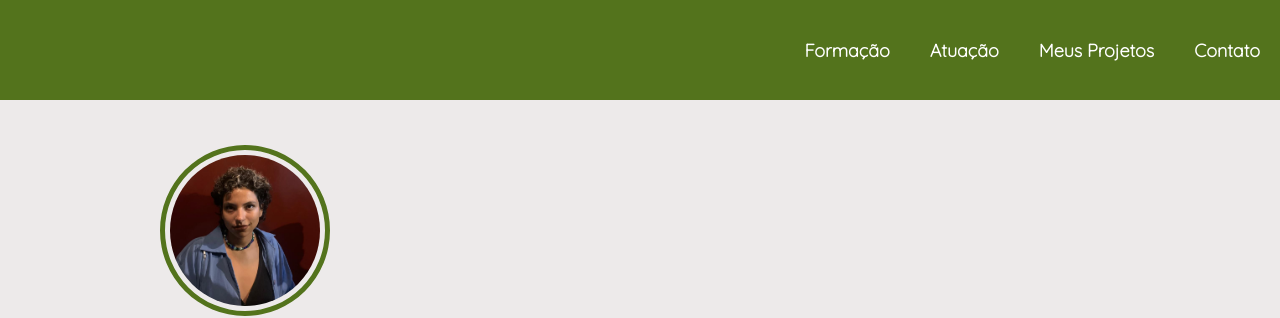
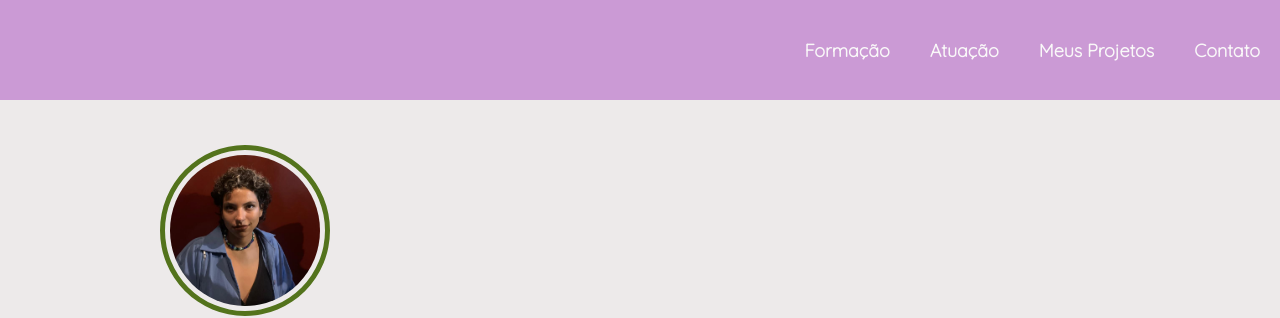
Before and after one commit to bidores/meu-projeto, a plain HTML site: page index.html in a window 1280 px wide. Shown: the top 318 px of the page. Drawn offline with Linux system fonts and the light colour scheme.

Commit message:
projhtmlcss

```diff
--- a/style.css
+++ b/style.css
@@ -1,4 +1,4 @@
-*{ /*seletor universal*/
+*{ /*seletor universal-atualizade*/
  margin: 0;
  padding: 0;
 }
@@ -20,6 +20,15 @@ header {
     align-items: center;
 
     color: #ffffff;
+
+}
+header:hover {
+    background-color: #be79cd;
+
+    transition: 0.5s;
+
+    opacity: 0.7
+
 }
 
 #menuNavegacao {
@@ -41,11 +50,7 @@ ul, ol{
 }
 #menuNavegacao li a:hover {
   border-bottom:2px solid #be79cd;
-  background-color: #be79cd;
 
-    transition: 0.5s;
-
-    opacity: 0.7;
 }
 
 main {
```
